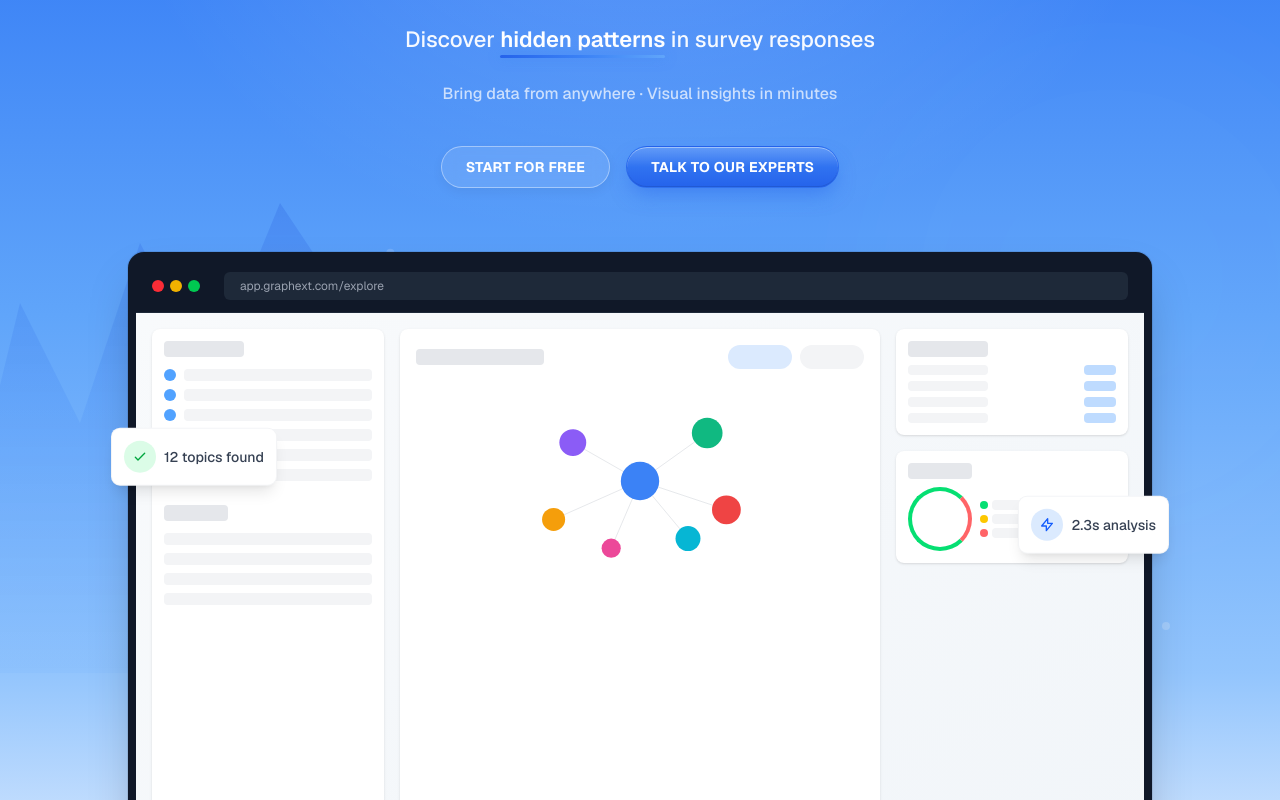
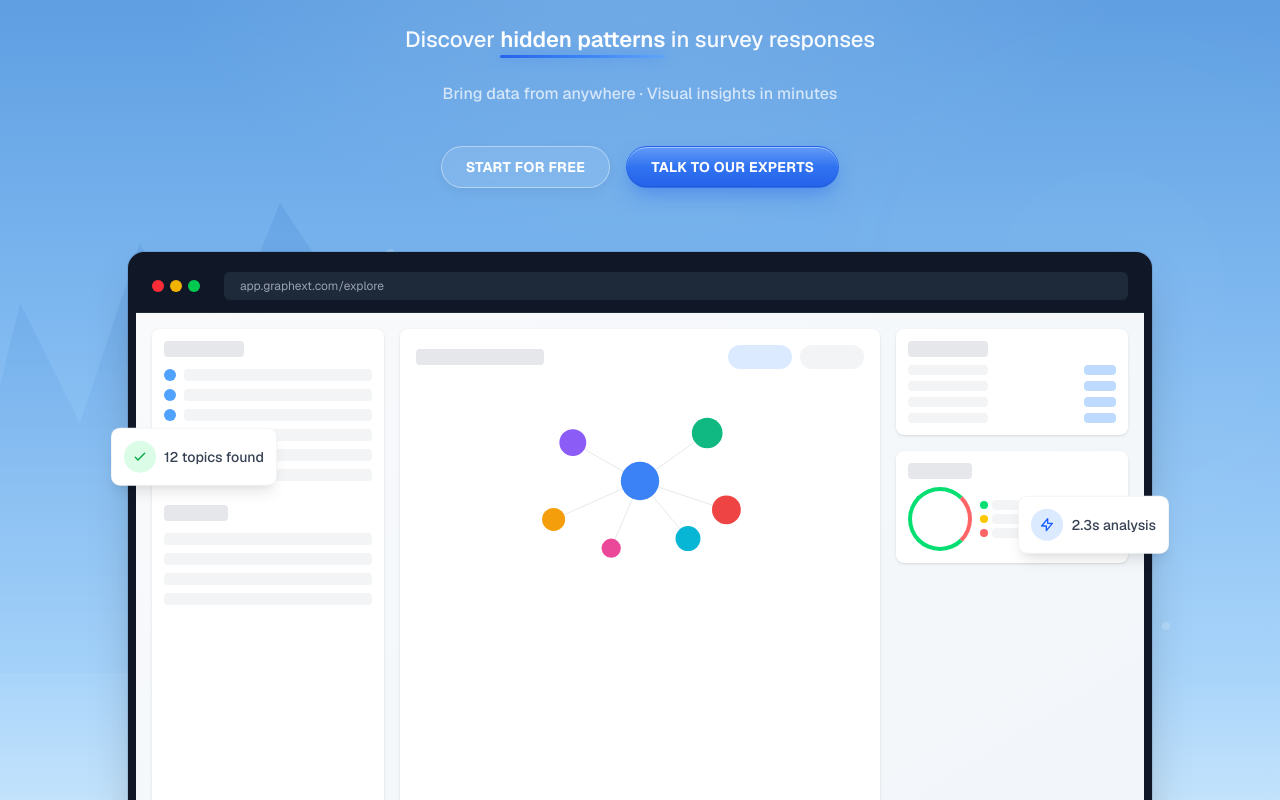
Before and after one commit to graphext/graphext-landing-data-exploration, a Next.js app: page / in a window 1280 px wide. Shown: the part 400-1200 px from the top of the page. Built offline with nearby package versions, Linux system fonts and the light colour scheme.

Commit message:
Update Hero gradient with brand color #3C7CCF

```diff
--- a/src/components/Hero.tsx
+++ b/src/components/Hero.tsx
@@ -103,7 +103,7 @@ export default function Hero() {
       className="relative min-h-screen overflow-hidden pt-20"
       style={{
         background:
-          "linear-gradient(180deg, #2563eb 0%, #3b82f6 25%, #60a5fa 50%, #93c5fd 75%, #dbeafe 90%, #ffffff 100%)",
+          "linear-gradient(180deg, #3C7CCF 0%, #5a9be0 25%, #7eb8f0 50%, #a8d4fa 75%, #d6edfd 90%, #ffffff 100%)",
       }}
     >
       {/* Animated background gradient overlay */}
@@ -143,9 +143,9 @@ export default function Hero() {
               x2="0%"
               y2="100%"
             >
-              <stop offset="0%" stopColor="#1d4ed8" stopOpacity="0.4" />
-              <stop offset="50%" stopColor="#3b82f6" stopOpacity="0.3" />
-              <stop offset="100%" stopColor="#60a5fa" stopOpacity="0.2" />
+              <stop offset="0%" stopColor="#3C7CCF" stopOpacity="0.4" />
+              <stop offset="50%" stopColor="#5a9be0" stopOpacity="0.3" />
+              <stop offset="100%" stopColor="#7eb8f0" stopOpacity="0.2" />
             </linearGradient>
           </defs>
         </svg>
```
